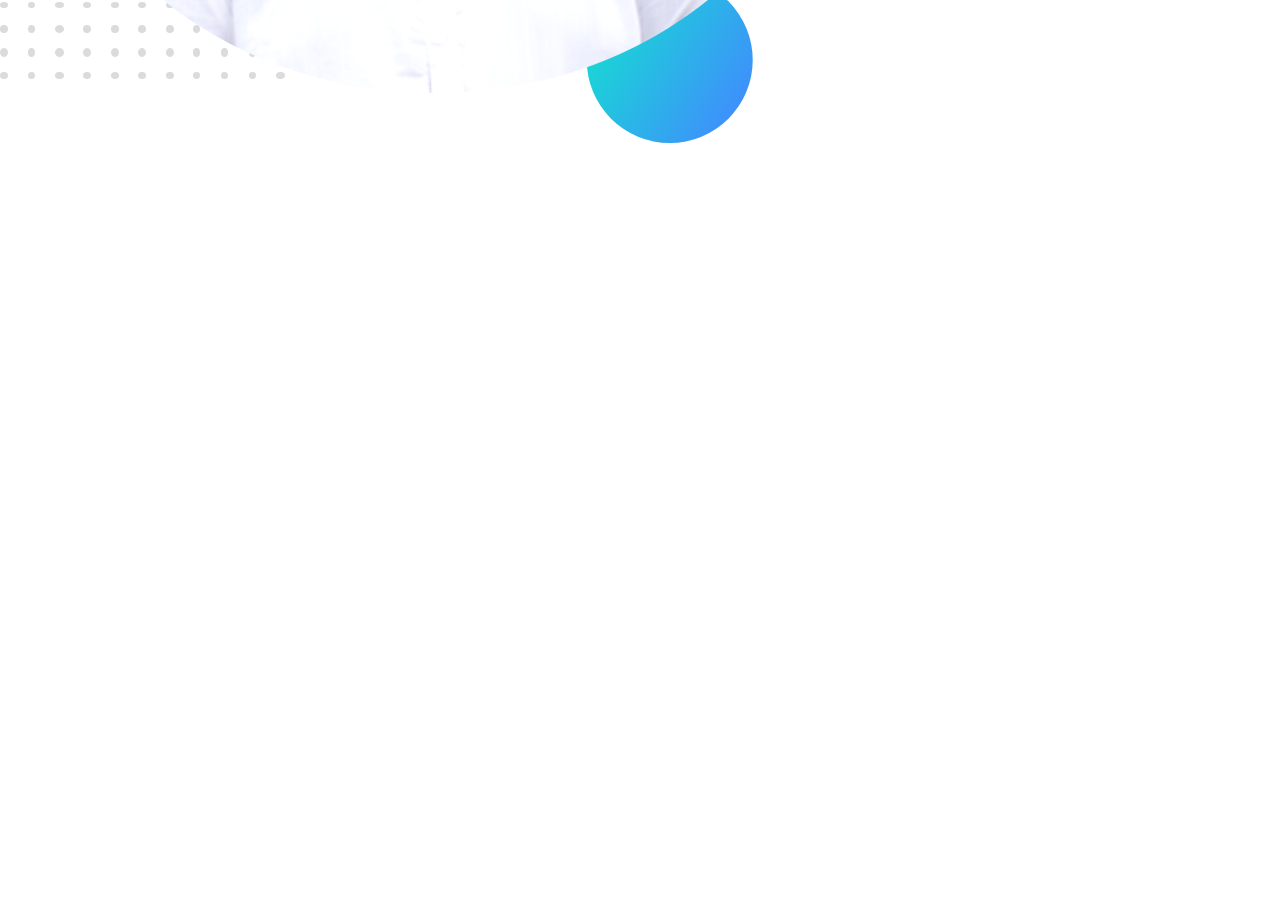
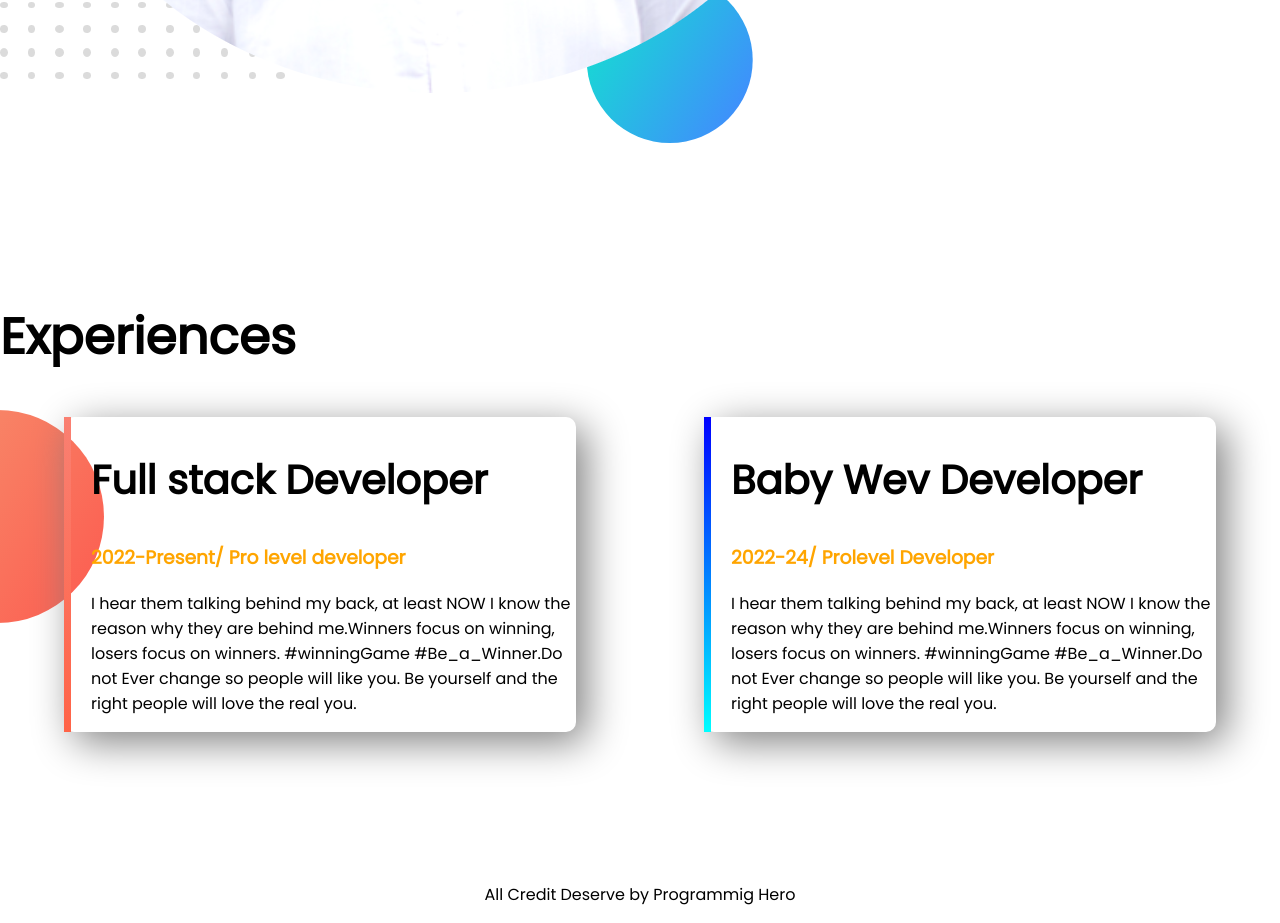
Before and after one commit to shabbirahmedshuvo01/my-developer-portfolio, a plain HTML site: page index.html in a window 1280 px wide. Shown: the part 1328-2251 px from the top of the page. Before the commit the page ends 1628 px from the top, so only its background shows below. Drawn offline with Linux system fonts and the light colour scheme.

Commit message:
3rd banner added

```diff
--- a/index.html
+++ b/index.html
@@ -11,7 +11,7 @@
     <link href="https://fonts.googleapis.com/css2?family=Poppins&display=swap" rel="stylesheet">
     <link rel="stylesheet" href="style.css">
 </head>
-<section>
+<section class="top banner flexible-container">
     <div class="half-width">
         <h1>Welcome TO</h1>
         <h1><span class="orange-color">S.A.Shuvo</span> World!</h1>
@@ -28,7 +28,7 @@
         <img src="images/portfolio picx.png" alt="" srcset="">
     </div>
 </section>
-<section class="dream-big">
+<section class="dream-big flexible-container">
     <div><img src="images/portfolio picx.png" alt="" srcset=""></div>
     <div class="half-width">
         <h1>Dream Big</h1>
@@ -44,8 +44,35 @@
         <a class="link-button" target="_blank" href="">Download Resume</a>
     </div>
 </section>
+<section class="experience-area">
+    <h1>Experiences</h1>
+    <div class="flexible-container">
+        <div id="full-stack-exeperience" class="experience-item">
+            <h2>Full stack Developer</h2>
+            <h3 class="orange-color">2022-Present/ Pro level developer</h3>
+            <p>I hear them talking behind my back, at least NOW I know the reason why they are behind me.Winners focus
+                on
+                winning, losers focus on winners. #winningGame #Be_a_Winner.Do not Ever change so people will like you.
+                Be
+                yourself and the right people will love the real you.</p>
+        </div>
+        <div id="web-dev-exeperience" class="experience-item">
+            <h2>Baby Wev Developer</h2>
+            <h3 class="orange-color">2022-24/ Prolevel Developer</h3>
+            <p>I hear them talking behind my back, at least NOW I know the reason why they are behind me.Winners focus
+                on
+                winning, losers focus on winners. #winningGame #Be_a_Winner.Do not Ever change so people will like you.
+                Be
+                yourself and the right people will love the real you.</p>
+        </div>
+    </div>
+
+</section>
 
 <body>
+    <footer>
+        <p>All Credit Deserve by Programmig Hero</p>
+    </footer>
 
 </body>
 
--- a/style.css
+++ b/style.css
@@ -5,16 +5,20 @@ body{
 h1{
     font-size: 50px;
 }
+h2{
+    font-size: 40px;
+}
 .orange-color{
     color: orange;
 }
-section{
+.flexible-container{
     display: flex;
     margin-bottom: 150px;
 }
 .half-width{
     width: 50%;
     padding-left: 3%;
+    box-shadow: yellowgreen;
 }
 .half-width img{
 width: 80%;
@@ -36,3 +40,31 @@ border-radius: 3px;
     background-repeat: no-repeat;
     background-position: right;
 }
+.experience-area{
+    background-image: url(images/exp-bg.png);
+    background-repeat: no-repeat;
+    background-position: left;
+
+}
+.experience-item{
+    width: 40%;
+    margin-left: 5%;
+    margin-right: 5%;
+    padding-left: 20px;
+    border-radius: 10px;
+    box-shadow: 10px 10px 40px gray;
+}
+
+#web-dev-exeperience{
+    border-left: 7px solid;
+    border-image: linear-gradient(blue,cyan);
+    border-image-slice: 1;
+}
+#full-stack-exeperience{
+    border-left: 7px solid;
+    border-image: linear-gradient(salmon,tomato);
+    border-image-slice: 1;
+}
+footer p{
+    text-align: center;
+}
```
